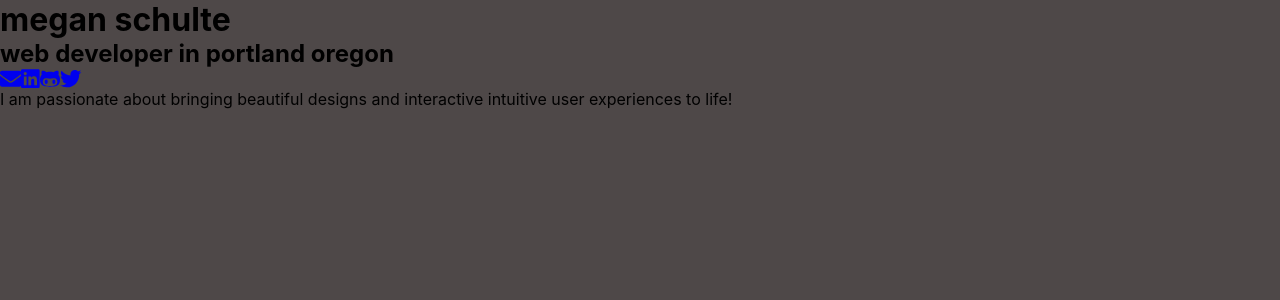
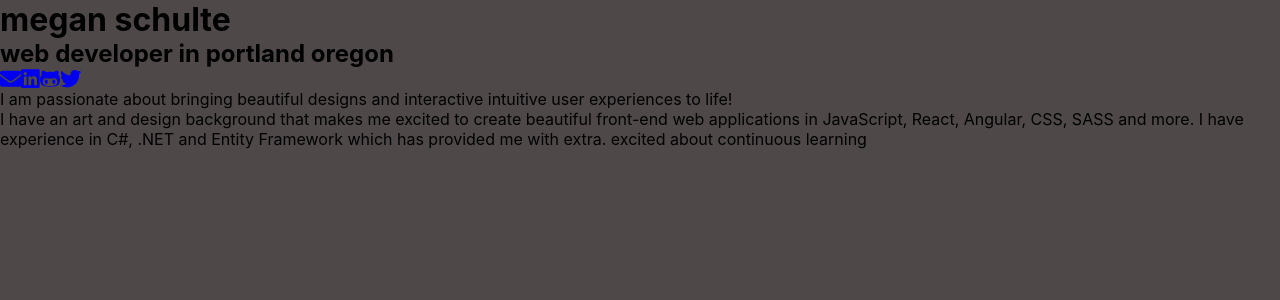
Before and after one commit to meganschultepdx/ms-portfolio, a React (Create React App) app: page / in a window 1280 px wide. Shown: the top 300 px of the page. Built offline with nearby package versions, Linux system fonts and the light colour scheme.

Commit message:
add about component

```diff
--- a/src/Components/About.jsx
+++ b/src/Components/About.jsx
@@ -7,6 +7,12 @@ const About = () => {
 				I am passionate about bringing beautiful designs and interactive
 				intuitive user experiences to life!
 			</p>
+			<p>
+				I have an art and design background that makes me excited to create
+				beautiful front-end web applications in JavaScript, React, Angular, CSS,
+				SASS and more. I have experience in C#, .NET and Entity Framework which
+				has provided me with extra. excited about continuous learning{" "}
+			</p>
 		</div>
 	);
 };
--- a/src/Components/HeaderT.jsx
+++ b/src/Components/HeaderT.jsx
@@ -5,7 +5,6 @@ import Contact from "./Contact";
 const HeaderT = () => {
 	return (
 		<div className="header">
-			{/* <img src={profilePic} className="profile-pic" alt="profile pic" /> */}
 			<Title />
 			<Contact />
 		</div>
```
